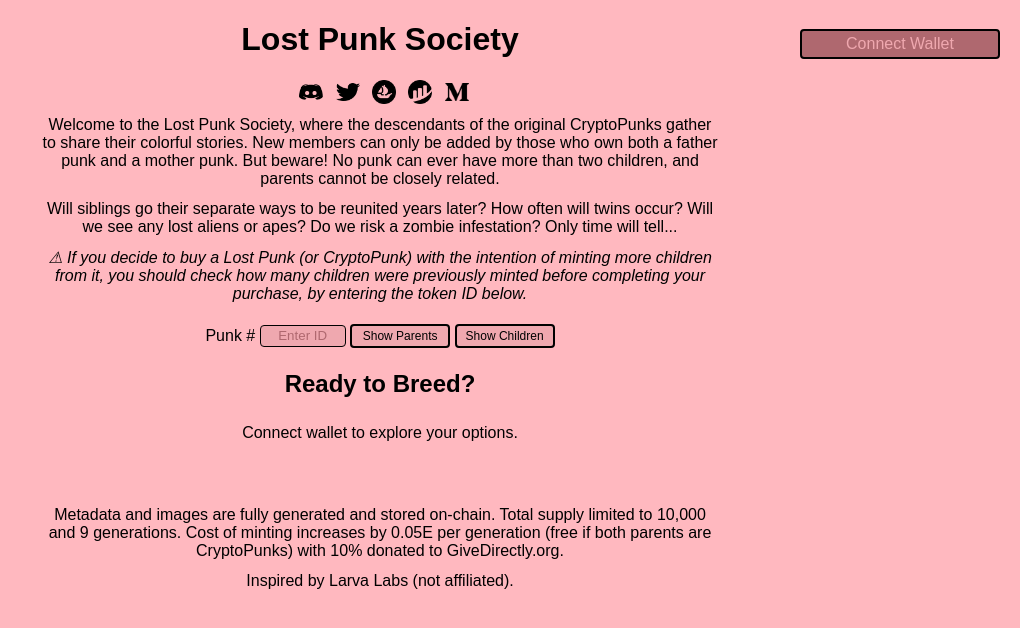
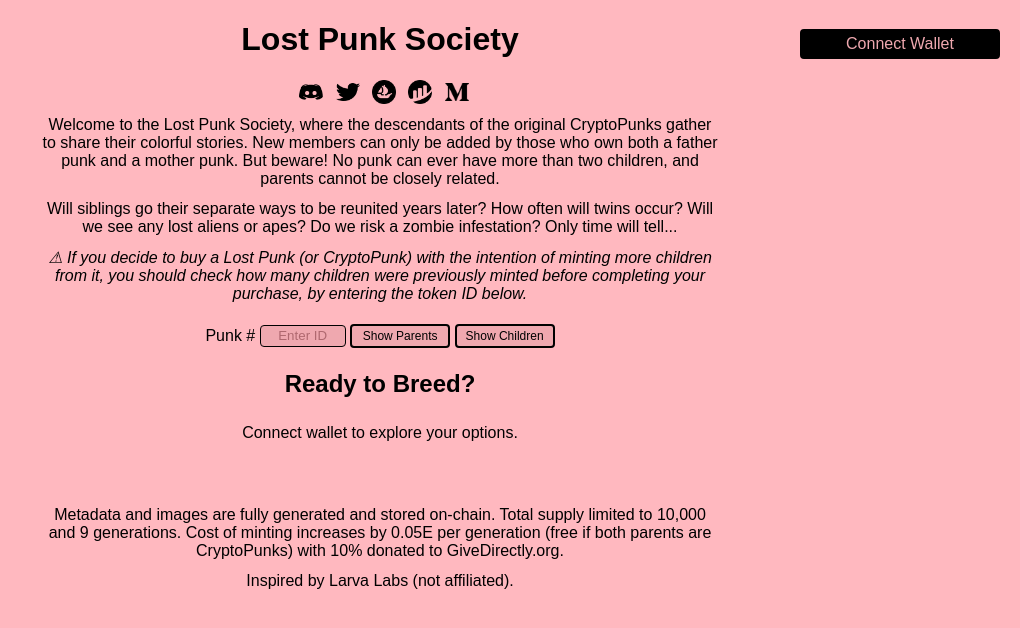
Before and after one commit to lostpunks/lostpunks, a plain HTML site: page index.html in a window 1280 px wide. In both pictures the pointer is over the button "Connect Wallet". Shown: the whole page, without its empty margins (260-1280 px from the left). Drawn offline with Linux system fonts and the light colour scheme; a script that the page names is missing.

Commit message:
Change button hover background color

```diff
--- a/style.css
+++ b/style.css
@@ -68,7 +68,7 @@
   border-radius: 4px;
 }
 button:hover {
-  background: #af686f;
+  background: black;
   color: #efa8af;
 }
 #mint-button {
```
